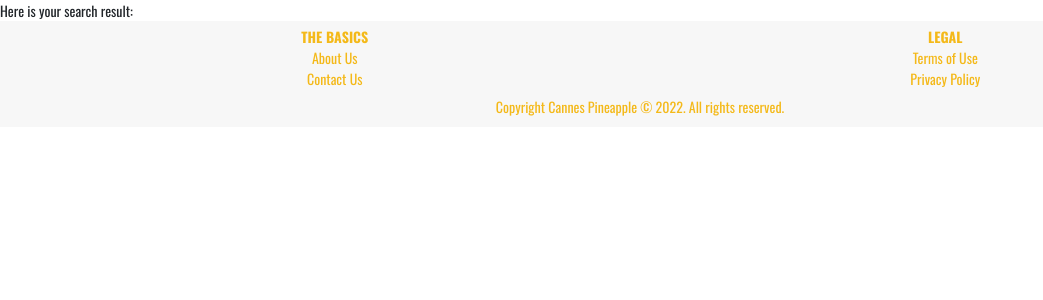
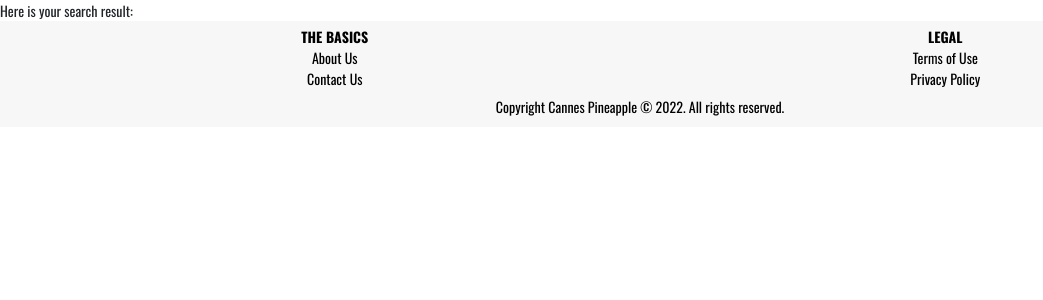
Before and after one commit to bluesteak/HB-Final-Project, a Flask app: page /search in a window 1280 px wide. Shown: the part 73-373 px from the top of the page, without its empty margins (0-1043 px from the left). Run offline with Flask 2, Linux system fonts and the light colour scheme; data that the repository does not hold is empty; some libraries are stand-ins or nearby versions.

Commit message:
Fixing Styling Color

```diff
--- a/crud.py
+++ b/crud.py
@@ -77,12 +77,12 @@ def get_tmdb_ids():
 def get_movies():
     """Return all movies."""
 
-    return Movie.query.all()
+    return Movie.query.order_by(Movie.id).all()
 
 def get_actors():
     """Return all movies."""
 
-    return Actor.query.all()
+    return Actor.query.order_by(Actor.id).all()
 
 def get_characters_from_actor(id):
     """Return all characters by actor Id."""
--- a/static/style.css
+++ b/static/style.css
@@ -32,10 +32,10 @@ body {
 }
 
 .flashed {
-  color: rgb(255, 196, 0);
+  color: var(--text-color);
   text-align: center;
   font-size:medium;
-  background-color: rgba(255, 0, 0, 0.116);
+  background-color: var(--button-hover);
 }
 /* a {
   text-decoration: none;
@@ -88,9 +88,9 @@ footer ul{  padding-left: 0;  list-style: none;}
 .footer-copyright nav ul li { border-left: 1px solid #505050; display: inline-block;  line-height: 12px;  margin: 0;  padding: 0 8px;}
 .footer-copyright nav ul li a{  color: #969696;}
 .footer-copyright nav ul li:first-child { border: medium none;  padding-left: 0;}
-.footer-copyright p { color: rgb(244 185 25); margin: 2px 0 0;}
+.footer-copyright p { color: var(--text-color); margin: 2px 0 0;}
 .typo-light {
-  color: rgb(244 185 25);
+  color: var(--text-color);
   text-align: center;
 }
 .footer-title {
@@ -234,7 +234,7 @@ footer ul{  padding-left: 0;  list-style: none;}
   color: var(--main-color);
   text-shadow: var(--main-color);
   padding: 1px;
-  top: 30%;
+  top: 20%;
   text-align: left;
   left: 3%;
 }
@@ -244,7 +244,7 @@ footer ul{  padding-left: 0;  list-style: none;}
   position: relative;
   margin-right: 40%;
   padding-inline:inherit;
-  top: 33%;
+  top: 20%;
   margin-left: 3%;
   font-size: 15px;
 
--- a/templates/movie_detail.html
+++ b/templates/movie_detail.html
@@ -73,7 +73,7 @@
 		</div>
   </div>
 
-</div>
+
 
 <!-- MOVIE BODY -->
 <div class="movie-detail-body">
@@ -107,8 +107,10 @@
     <p>{% set trailer_link = "http://youtube.com/embed/" ~ movie.watch_link ~ "" %}</p>
     <iframe width="560" height="315" src="{{ trailer_link }}" title="YouTube video player" frameborder="0" allow="accelerometer; autoplay; clipboard-write; encrypted-media; gyroscope; picture-in-picture" allowfullscreen></iframe>
     {% endif %}
+    <div style="height:50px;"> </div>
   </div>
 </div>
 </div>
-
+</div>
+</div>
 {% endblock %}
```
Also changed, not shown: static/rating.js (added, +9 -0 lines), static/img/bg-1.jpg (added), static/img/bg-1b.png (added), static/img/bg-2.jpg (added).
